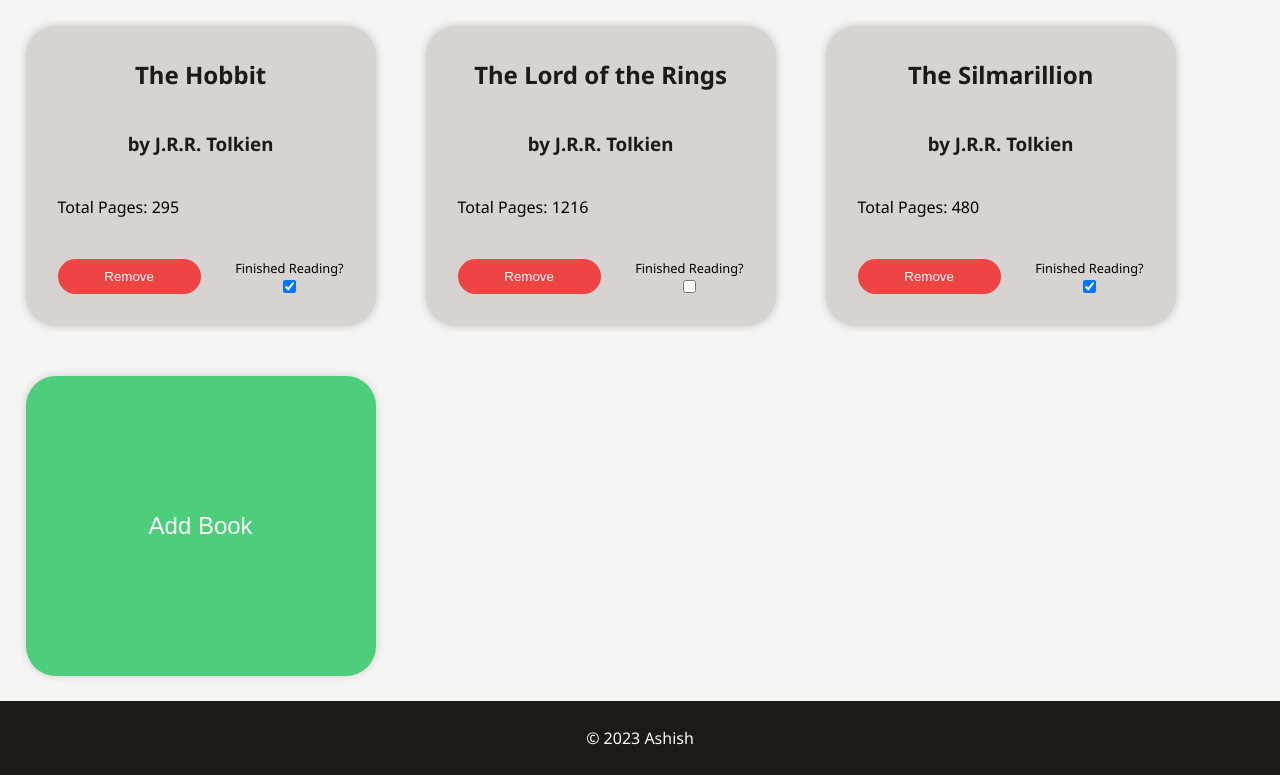
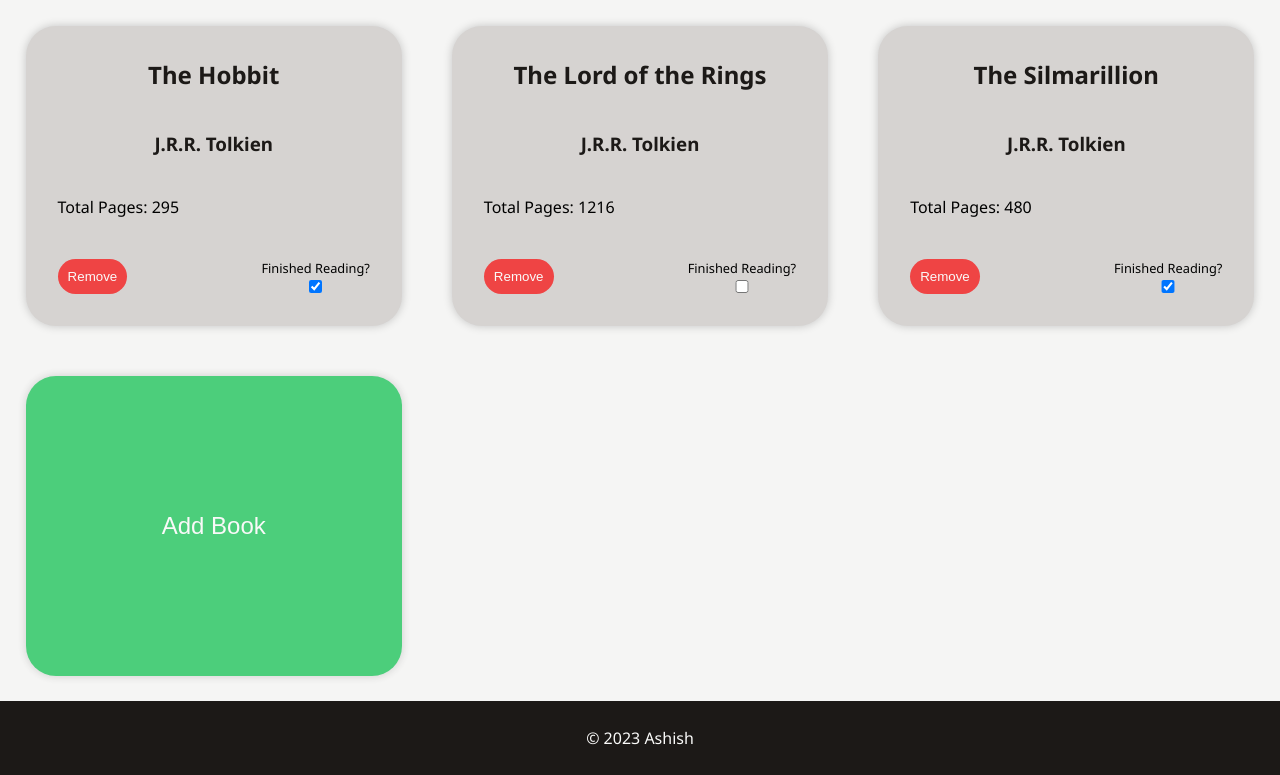
Before and after one commit to ashishthomaschempolil/Library, a plain HTML site: page index.html in a window 1280 px wide. Both pictures are taken after a click on the checkbox "Finished Reading?". Shown: the part 105-880 px from the top of the page. Drawn offline with Linux system fonts and the light colour scheme.

Commit message:
fix: Solved all bugs

```diff
--- a/app.js
+++ b/app.js
@@ -20,7 +20,7 @@ Book.prototype.createBookCard = function createBookCard () {
   bookDiv.classList.add('book-card')
   bookDiv.innerHTML = `
       <div class="book-card__title"><h2>${this.title}</h2></div>
-      <div class="book-card__author"><h3>by ${this.author}</h3></div>
+      <div class="book-card__author"><h3>${this.author}</h3></div>
       <div class="book-card__total-pages"><p>Total Pages: ${this.totalPages}</p></div>
       <div class="book-card__buttons">
         <div class="remove-button"><button>Remove</button></div>
@@ -30,19 +30,28 @@ Book.prototype.createBookCard = function createBookCard () {
   return bookDiv
 }
 
+// function to toggle read status
+Book.prototype.toggleRead = function toggleRead () {
+  this.read = !this.read
+}
+
 // functions
 function addBookToLibrary (book) {
   // convert book title to lowercase
   const title = book.title.toLowerCase()
-  myLibrary[title] = book
+  const author = book.author.toLowerCase()
+  const key = title + '_' + author
+  myLibrary[key] = book
   render()
 }
 
 function removeBook (e) {
   console.log(e.target)
-  const bookCard = e.target.parentElement.parentElement // get parent element
+  const bookCard = e.target.parentElement.parentElement.parentElement // get parent element
   const title = bookCard.querySelector('.book-card__title h2').textContent.toLowerCase()
-  delete myLibrary[title]
+  const author = bookCard.querySelector('.book-card__author h3').textContent.toLowerCase()
+  const key = title + '_' + author
+  delete myLibrary[key]
   render()
 }
 
@@ -56,10 +65,24 @@ function render () {
   library.appendChild(addButton)
 
   // add event listeners to remove buttons (the updated ones)
-  const removeButton = document.querySelectorAll('.remove-button')
+  const removeButton = document.querySelectorAll('.remove-button button')
   removeButton.forEach(button => {
     button.addEventListener('click', removeBook)
   })
+
+  // add event listeners to read buttons (the updated ones)
+  const readButton = document.querySelectorAll('.read-button')
+  // whenever there is a change in the checkbox, toggle the read status
+  readButton.forEach(button => {
+    button.addEventListener('change', e => {
+      const bookCard = e.target.parentElement.parentElement.parentElement // get parent element
+      const title = bookCard.querySelector('.book-card__title h2').textContent.toLowerCase()
+      const author = bookCard.querySelector('.book-card__author h3').textContent.toLowerCase()
+      const key = title + '_' + author
+      myLibrary[key].toggleRead()
+    })
+  }
+  )
 }
 
 // add books to library
@@ -69,12 +92,13 @@ function addBookFromForm (e) {
   const author = document.getElementById('author').value
   const totalPages = document.getElementById('total-pages').value
   const read = document.getElementById('read-button').value === 'read'
+  const key = title + '_' + author
 
   // make sure the book doesn't already exist and also title, author and totalPages are not empty
   if (!title || !author || !totalPages) {
     alert('Please enter all the required fields')
     return
-  } else if (myLibrary[title]) {
+  } else if (myLibrary[key]) {
     alert('This book already exists in your library')
     return
   }
--- a/index.html
+++ b/index.html
@@ -35,7 +35,7 @@
                 <div class="add-card__read-button">
                     <label for="read-button">Read</label>
                     <!-- dropdown box -->
-                    <select name="read-button" id="read-button">
+                    <select name="read-button" class= "read-button" id="read-button">
                         <option value="not-read">Not Finished Reading</option>
                         <option value="read">Finished Reading</option>
                     </select>
--- a/style.css
+++ b/style.css
@@ -64,7 +64,7 @@ body {
 .content {
     grid-area: main;
     display: grid;
-    grid-template-columns: repeat(auto-fit, max(350px));
+    grid-template-columns: repeat(auto-fit, minmax(350px,1fr));
     padding: 2%;
     border-radius: 30px 30px 0 0;
     gap: 50px;
@@ -105,7 +105,7 @@ body {
     font-weight: 400;
 }
 
-.book-card .remove-button {
+.book-card .remove-button button{
     display: flex;
     justify-content: center;
     align-items: center;
@@ -113,9 +113,16 @@ body {
     color: var(--secondary-color);
     border: none;
     border-radius: 30px;
-    padding: 5px 10px;
+    padding: 10px;
     cursor: pointer;
-    width: 50%;
+    /* width: 50%; */
+}
+
+.book-card .remove-button button:hover {
+    background: #dc2626;
+    transition: 0.3s;
+    /* add a light box -shadow */
+    box-shadow: 0 0 2px 2px #ef4444;
 }
 
 .book-card button{
@@ -143,13 +150,6 @@ body {
 
 .book-card__buttons label {
     font-size: .8rem;
-}
-
-.book-card .remove-button:hover {
-    background: #dc2626;
-    transition: 0.3s;
-    /* add a light box -shadow */
-    box-shadow: 0 0 2px 2px #ef4444;
 }
 
 #add-card-initial {
```
